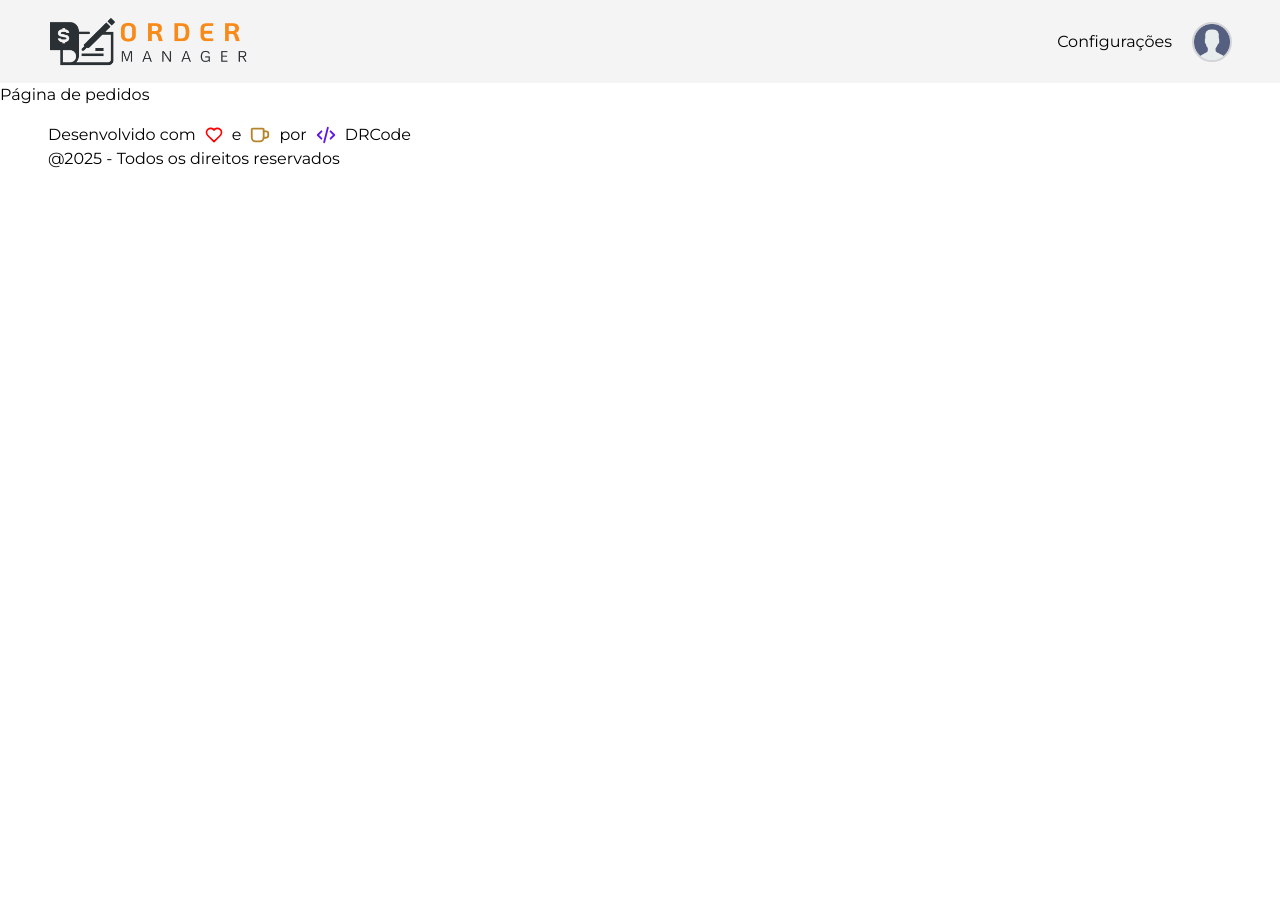
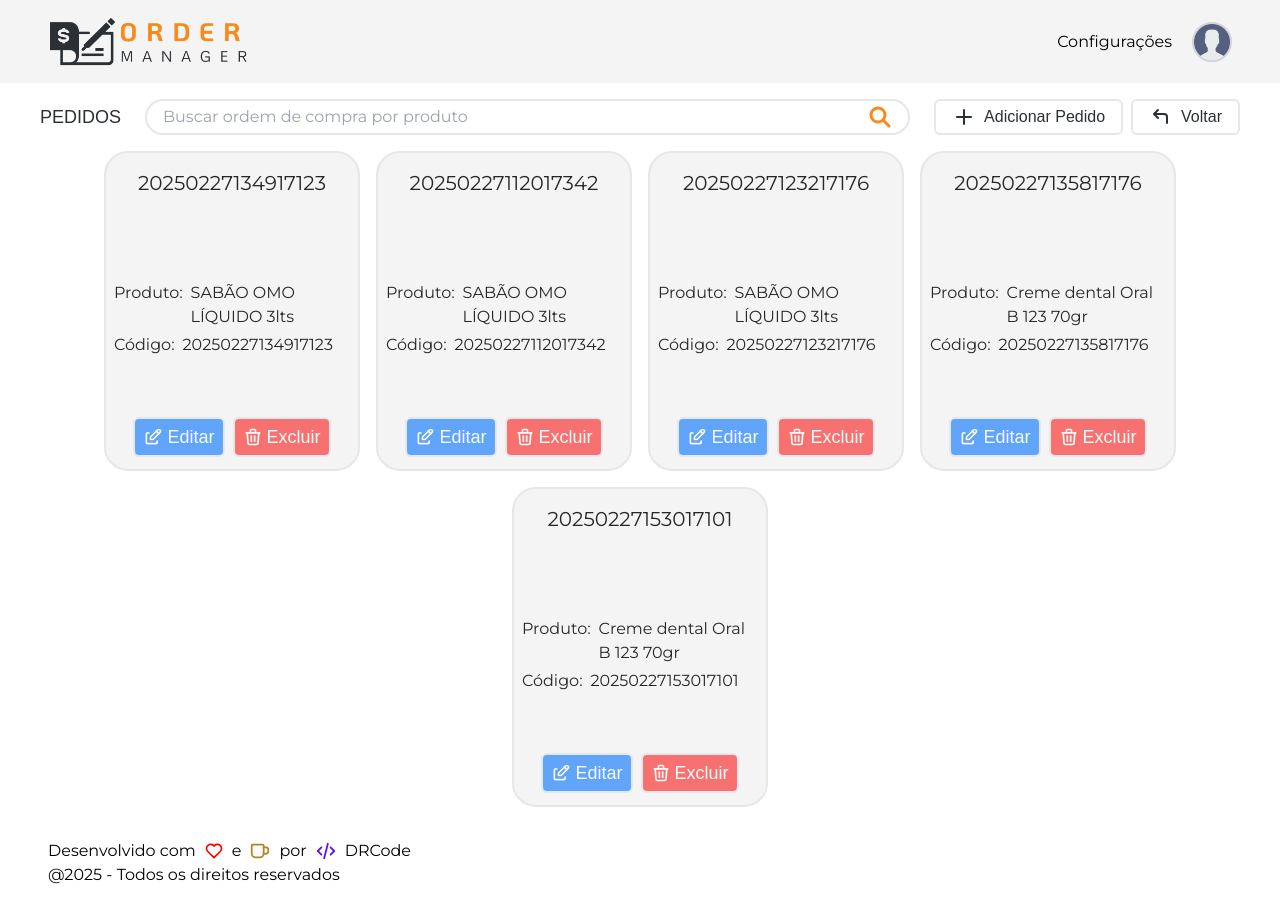
Before and after one commit to danielribas1105/order-manager, a Next.js app: page /pedidos in a window 1280 px wide. Before the commit the page ends 800 px from the top, so only its background shows below. Built offline with nearby package versions, Linux system fonts and the light colour scheme; a web font is replaced by a local one.

Commit message:
add pedido components

```diff
--- a/src/app/(auth)/ordensCompra/page.tsx
+++ b/src/app/(auth)/ordensCompra/page.tsx
@@ -2,10 +2,10 @@
 import Container from "@/components/layout/container"
 import ListaOrdensCompra from "@/components/ordensCompra/lista-ordens-compra"
 import HeaderPage from "@/components/templates/header-page"
+import FormOrdemCompra from "@/components/ordensCompra/form-ordem-compra"
 import listaOrdensCompra from "@/core/constants/ordensCompra"
 import { GerarIds, OrdemCompra } from "@/core"
 import { useState } from "react"
-import FormOrdemCompra from "@/components/ordensCompra/form-ordem-compra"
 
 export default function OrdensCompraPage() {
 
--- a/src/app/(auth)/pedidos/page.tsx
+++ b/src/app/(auth)/pedidos/page.tsx
@@ -1,5 +1,47 @@
+'use client'
+import Container from "@/components/layout/container"
+import ListaPedidos from "@/components/pedidos/lista-pedidos"
+import HeaderPage from "@/components/templates/header-page"
+import FormPedido from "@/components/pedidos/form-pedido"
+import listaPedidos from "@/core/constants/pedidos"
+import { GerarIds, Pedido } from "@/core"
+import { useState } from "react"
+
 export default function PedidosPage() {
+
+   const [pedidoAtual, setPedidoAtual] = useState<Partial<Pedido> | null>(null)
+   const [pedido, setPedido] = useState<Pedido[]>(listaPedidos)
+
+   function selecionarPedido(pedido: Partial<Pedido>) {
+      setPedidoAtual(pedido)
+   }
+
+   function removerPedido(pedidoRemovido: Pedido) {
+      const novaListaPedidos = listaPedidos.filter((p) => p.id !== pedidoRemovido.id)
+      setPedido(novaListaPedidos)
+   }
+
    return (
-      <div>Página de pedidos</div>
+      <Container className="flex-col">
+         <div>
+            {pedidoAtual ? (
+               <FormPedido/>
+            ) : (
+               <>
+                  <HeaderPage
+                     titulo="PEDIDOS"
+                     textoBtn={"Adicionar Pedido"}
+                     placeholder={"Buscar ordem de compra por produto"}
+                     functionBtn={() => selecionarPedido({ id: GerarIds.gerarIdUnico() })}
+                  />
+                  <ListaPedidos
+                     pedidos={listaPedidos}
+                     selecionarPedido={selecionarPedido}
+                     removerPedido={removerPedido}
+                  />
+               </>
+            )}
+         </div>
+      </Container>
    )
 }
--- /dev/null
+++ b/src/components/pedidos/card-pedido.tsx
@@ -0,0 +1,64 @@
+'use client'
+import listaOrdensCompra from "@/core/constants/ordensCompra"
+import { OrdemCompra, Pedido } from "@/core"
+import { IconEdit, IconTrash } from "@tabler/icons-react"
+
+export interface CardPedidoProps {
+   pedido: Pedido
+   selecionarPedido: (pedido: Pedido) => void
+   removerPedido: (pedido: Pedido) => void
+}
+
+export default function CardPedido(props: CardPedidoProps) {
+   const { pedido } = props
+
+   function selecionarNomeProduto(listaOrdensCompra: OrdemCompra[], idOrdemCompra: string): string {
+        let nomeProduto = ''
+        listaOrdensCompra.forEach(oc => {
+            if(oc.id === idOrdemCompra) {
+                nomeProduto = oc.idProduto
+            }
+        });
+        return nomeProduto
+   }
+
+   return (
+      <div className="flex flex-col justify-between w-64 h-80 bg-zinc-100 border-2 rounded-3xl p-2 text-zinc-800 hover:shadow-xl hover:shadow-logo-black/30">
+         <div className="h-14 my-2 text-xl text-center">
+            {pedido.id}
+         </div>
+         <div className="flex flex-col gap-1 mb-3">
+            <div className="flex gap-2">
+               <span>Produto:</span>
+               <span>{selecionarNomeProduto(listaOrdensCompra, pedido.idOrdemCompra)}</span>
+            </div>
+            <div className="flex gap-2">
+               <span>Código:</span>
+               <span>{pedido.id}</span>
+            </div>
+         </div>
+         <div className="flex justify-center mb-1">
+            <div className="flex gap-2 items-center">
+               <button
+                  className="flex justify-center items-center gap-1 px-2 py-1 font-logo text-lg text-logo-white bg-blue-400 hover:bg-blue-600 border-2 rounded-md"
+                  onClick={(e) => {
+                     e.preventDefault()
+                     props.selecionarPedido(pedido)
+                  }}>
+                  <IconEdit size={20} />
+                  <span>Editar</span>
+               </button>
+               <button
+                  className="flex justify-center items-center gap-1 px-2 py-1 font-logo text-lg text-logo-white bg-red-400 hover:bg-red-600 border-2 rounded-md"
+                  onClick={(e) => {
+                     e.preventDefault()
+                     props.removerPedido(pedido)
+                  }}>
+                  <IconTrash size={20} />
+                  <span>Excluir</span>
+               </button>
+            </div>
+         </div>
+      </div>
+   )
+}
--- /dev/null
+++ b/src/components/pedidos/form-pedido.tsx
@@ -0,0 +1,5 @@
+export default function FormPedido() {
+    return (
+        <span>Formulário de pedido</span>
+    )
+}
--- /dev/null
+++ b/src/components/pedidos/lista-pedidos.tsx
@@ -0,0 +1,23 @@
+import { Pedido } from "@/core"
+import CardPedido from "./card-pedido"
+
+export interface ListaPedidosProps {
+    pedidos: Pedido[]
+    selecionarPedido: (pedido: Pedido) => void
+    removerPedido: (pedido: Pedido) => void
+}
+
+export default function ListaPedidos(props: ListaPedidosProps) {
+    return (
+        <div className="flex flex-wrap justify-center gap-4">
+            {props.pedidos.map((pedido: Pedido) => (
+            <CardPedido
+                key={pedido.id}
+                pedido={pedido}
+                selecionarPedido={() => props.selecionarPedido(pedido)}
+                removerPedido={() => props.removerPedido(pedido)}
+            />
+            ))}
+        </div>
+    )
+}
```
